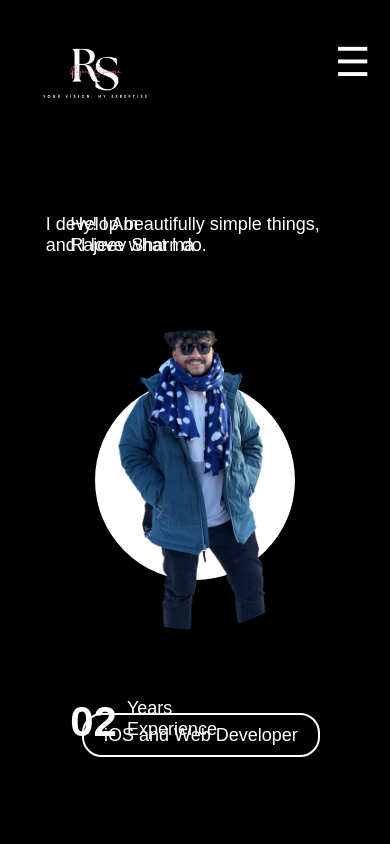
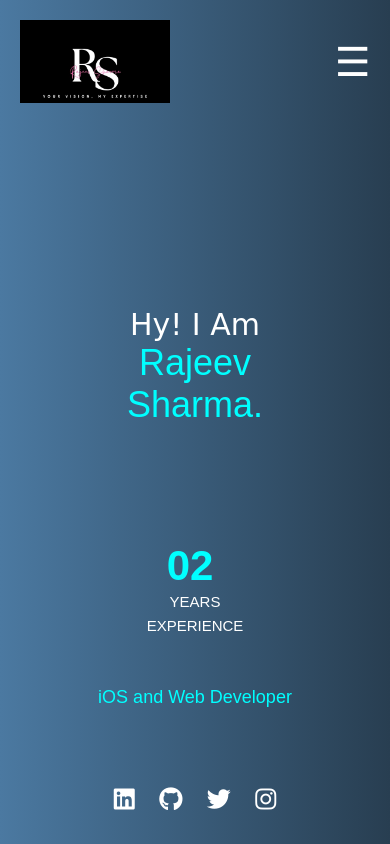
Before and after one commit to razeiv07/Portfolio, a plain HTML site: page index.html in a window 390 px wide. Shown: the top 844 px of the page. Drawn offline with Linux system fonts and the light colour scheme.

Commit message:
Changed the Home Page

```diff
--- a/css/about.css
+++ b/css/about.css
@@ -4,7 +4,7 @@
     align-items: center;
     height: 100vh;
     width: 100%;
-    background-color: #000;
+    background-color: #fff;
 }
 
 .about-me h2 {
--- a/index.html
+++ b/index.html
@@ -6,6 +6,7 @@
     <meta name="viewport" content="width=device-width, initial-scale=1.0">
     <link rel="stylesheet" href="main.css">
     <title>Rajeev Sharma</title>
+    <link rel="stylesheet" href="https://cdnjs.cloudflare.com/ajax/libs/font-awesome/6.0.0-beta3/css/all.min.css">
 </head>
 
 <body>
@@ -26,38 +27,23 @@
     </div>
 
     <div class="maindiv" id="home-content">
-        <div class="corner-text top-left">
-            <p>Hy! I Am<br>Rajeev Sharma</p>
+        <div class="center-text">
+            <p>Hy! I Am<br><span>Rajeev Sharma.</span></p>
         </div>
 
         <div class="corner-text bottom-left">
             <p class="years">02</p>
-            <p class="experience">Years<br>Experience</p>
-        </div>
-
-        <div class="corner-text top-right">
-            <p>I develop beautifully simple things,<br>and I love what I do.</p>
+            <p class="experience">YEARS<br>EXPERIENCE</p>
         </div>
 
         <div class="corner-text bottom-right">
             <p><span>iOS and Web Developer</span></p>
         </div>
         <!-- <div class="intro" id="home-content">
-            <p class="mainpara">H E L L O !</p>
-            <p class="titlepara">I'm <span>Rajeev<br>Sharma.</span></p>
-            <p class="description">A Software Developer</p>
             <a href="#" class="resume">R E S U M E</a>
             <a href="#" class="hireme">H I R E &nbsp;&nbsp; M E</a>
         </div> -->
-
-        <div class="image-container">
-            <div class="image-curve"></div>
-            <img src="images/rajeev.png" alt="Rajeev Sharma" class="profile-image">
-        </div>
     </div>
-
-    <!-- Placeholder for additional content -->
-    <!-- <div id="home-content" class="content-section"></div> -->
 
     <div id="about-content" class="content-section"></div>
 
@@ -67,6 +53,15 @@
 
     <div id="hire-content" class="content-section"></div>
 
+    <footer>
+        <div class="social-links">
+            <a href="https://www.linkedin.com/in/rajeevsharma" target="_blank"><i class="fab fa-linkedin"></i></a>
+            <a href="https://github.com/rajeevsharma" target="_blank"><i class="fab fa-github"></i></a>
+            <a href="https://twitter.com/rajeevsharma" target="_blank"><i class="fab fa-twitter"></i></a>
+            <a href="https://instagram.com/rajeevsharma" target="_blank"><i class="fab fa-instagram"></i></a>
+        </div>
+    </footer>
+
     <script src="scripts.js"></script>
 </body>
 
--- a/main.css
+++ b/main.css
@@ -7,28 +7,31 @@
 }
 
 body{
-    background-color: #000;
+    background-color: #fff;
 }
 
 .navdiv{
     position: fixed;
     top: 0;
     left: 0;
-    background-color: #000;
+    background: linear-gradient(to right, #4b79a1, #283e51);
     width: 100%;
     z-index: 1000;
-
+   display: flex;
+   justify-content: center;
 }
 
 .maindiv {
     position: relative;
     width: 100%;
     height: 90vh;
-    background: #000;
+    background: linear-gradient(to right, #4b79a1, #283e51);
     display: flex; /*new*/
     justify-content: center; /*new*/
     align-items: center; /*new*/
     margin-top: 100px;
+    text-align: center;
+    color: #fff;
 }
 
 nav {
@@ -37,7 +40,8 @@ nav {
     margin: auto;
     padding: 20px 0;
     align-items: center;
-    justify-content: space-between;
+    justify-content: center;
+    position: relative;
 }
 
 .navdiv nav .logo{
@@ -76,37 +80,7 @@ nav ul li a:hover {
     color: #76c7c0;
 }
 
-.intro {
-    position: absolute; /*new*/
-    /* margin-left: 15%;
-    margin-top: 300px; */
-    top: 50%; /*new*/
-    left: 15%; /*new*/
-    transform: translateY(-50%); /*new*/
-}
-
-.mainpara {
-    font-size: 15px;
-    color: #00FFFF;
-}
-
-.titlepara {
-    color: #fff;
-    font-size: 65px;
-    font-weight: bolder;
-    margin-bottom: 20px;
-}
-
-.titlepara span {
-    color: #00FFFF;
-}
-
-.description {
-    color: #fff;
-    font-size: 40px;
-}
-
-.resume {
+/* .resume {
     background: #00FFFF;
     color: #000;
     font-size: 11px;
@@ -129,23 +103,54 @@ nav ul li a:hover {
     margin: 30px 0;
     border-radius: 50px;
     border: 1px solid #fff;
+} */
+
+/*Corner Text Styles*/
+.center-text{
+    position: absolute;
+    top: 35%;
+    left: 50%;
+    transform: translate(-50%, -50%);
+    color: #fff;
+    font-size: 18px;
+}
+.center-text p{
+    font-size: 30px;
+    font-family: cursive;
 }
 
-/*Corner Text Styles*/
+.center-text span{
+    font-size: 40px;
+    font-family: fantasy;
+    color: #00ffff;
+}
+
 .corner-text{
     position: absolute;
     color: #fff;
     font-size: 18px;
 }
 
-.top-left{
+/* .top-left{
     top: 15%;
-    left: 18%;
+    left: 50%;
+    transform: translateX(-50%);
 }
 
+.top-left p{
+    font-size: 30px;
+    font-family: cursive;
+}
+
+.top-left span{
+    font-size: 40px;
+    font-family: fantasy;
+    color: #00FFFF;
+} */
+
 .bottom-left{
-    bottom: 15%;
-    left: 18%;
+    bottom: 25%;
+    left: 20%;
     display: flex;
     flex-direction: row;
 }
@@ -154,63 +159,59 @@ nav ul li a:hover {
     font-size: 42px;
     font-weight: bold;
     padding-right: 10px;
+    color: #00FFFF;
 }
 
 .bottom-left .experience{
-    font-size: 18px;
-    line-height: 1.2;
-}
-
-.top-right{
-    top: 15%;
-    right: 18%;
+    font-size: 15px;
+    line-height: 1.6;
+    font-family: fantasy;
 }
 
 .bottom-right{
-    bottom: 15%;
-    right: 18%;
+    bottom: 25%;
+    right: 20%;
 }
 
 .bottom-right span{
-    border: 2px solid #fff;
     padding: 10px 20px;
-    border-radius: 20px;
+    font-family: fantasy;
+    font-size: 25px;
+    color: #00FFFF;
 }
 
-/*Image and Curve Styles*/
-.image-container{
-    position: relative;
-    width: 300px;
-    height: 300px;
-    display: flex;
-    justify-content: center;
-    align-items: center;
-    overflow: hidden;
-    border-radius: 50%;
+/* Social Media CSS */
+.social-links{
+    text-align: center;
+    padding: 20px 0;
+    background-color: linear-gradient(to right, #4b79a1, #283e51);
+    position: absolute;
+    bottom: 10px;
+    width: 100%;
+}
+.social-links a{
+    color: #fff;
+    margin: 0 10px;
+    font-size: 24px;
+    text-decoration: none;
+    transition: color 0.3s;
 }
 
-.image-curve{
-    position: absolute;
-    width: 100%;
-    height: 100%;
-    background: #fff;
-    border-radius: 50%;
-    z-index: 1;
+.social-links a:hover{
+    color: #0077b5;
 }
 
-.profile-image{
-    position: relative;
-    width: 60%;
-    height: auto;
-    z-index: 2;
+.social-links a .fa-github:hover{
+    color: #333;
 }
 
-/* .additional-content{
-    background: #333;
-    color: #fff;
-    padding: 20px;
-    margin-top: 20px;
-} */
+.social-links a .fa-twitter:hover{
+    color: #1DA1F2;
+}
+
+.social-links a .fa-instagram:hover{
+    color: #E1306C;
+}
 
 /* Media Queries for Responsiveness */
 /* For screens up to 1024px */
@@ -250,18 +251,22 @@ nav ul li a:hover {
         margin: 5px 0;
     }
 
-    .intro {
-    /*  margin-left: 10%;
-        margin-top: 20%; */
+    .bottom-left, .bottom-right{
+        bottom: 20%;
         left: 10%;
+        right: 10%;
+        width: 80%;
+        transform: translate(0);
     }
 
-    .titlepara {
-        font-size: 50px;
+    .bottom-left{
+        display: block;
+        padding-bottom: 50px;
     }
 
-    .description {
-        font-size: 30px;
+    .bottom-right{
+        display: block;
+        bottom: 15%;
     }
 }
 
@@ -300,32 +305,31 @@ nav ul li a:hover {
         margin: 5px 0;
     }
 
-    .intro {
-    /*    margin-left: 15%;
-        margin-top: 30%; */
-        left: 15%;
-        top: 30%;
+    .center-text span{
+        font-size: 36px;
     }
 
-    .titlepara {
-        font-size: 40px;
+    .bottom-left, .bottom-right{
+        bottom: 20%;
+        left: 10%;
+        right: 10%;
+        width: 80%;
+        transform: translate(0);
     }
 
-    .description {
-        font-size: 25px;
+    .bottom-left{
+        display: block;
+        text-align: center;
+        margin-bottom: 20px;
+        padding-bottom: 50px;
     }
 
-    .intro a {
-        font-size: 10px;
-        padding: 15px 15px;
+    .bottom-right{
+        display: block;
+        text-align: center;
     }
 
-    .image-curve{
-        width: 200px;
-        height: 200px;
-    }
-
-    .profile-image{
-        width: 60%;
+    .years, .experience, .bottom-right span{
+        font-size: 18px;
     }
 }
```
